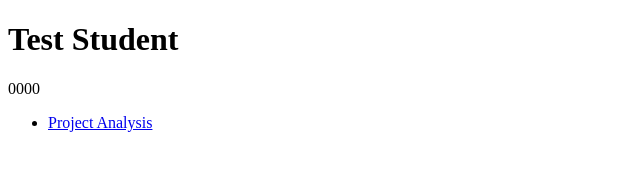
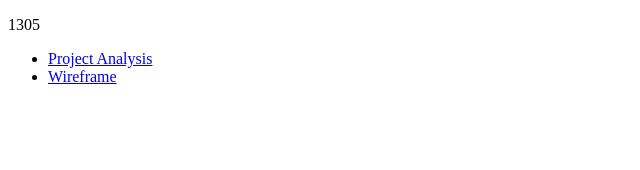
Before and after one commit to shanetrimble/WSP, a plain HTML site: page index.html in a window 1280 px wide. Shown: the whole page, without its empty margins (0-640 px from the left). Drawn offline with Linux system fonts and the light colour scheme.

Commit message:
Initial commit Shane Trimble's WSP May 2013
Established folder structure.
Test was very helpful!
Git is not going to "git" me this time!

```diff
--- a/index.html
+++ b/index.html
@@ -3,14 +3,15 @@
 <head>
 <meta charset="utf-8" />
 
-<title>Test Student's WSP Portal</title>
+<title>Shane Trimble's WSP Portal</title>
 </head>
 
 <body>
-	<h1>Test Student</h1>
-	<p>0000</p>
+	<h1Shane Trimble</h1>
+	<p>1305</p>
 	<ul>
-		<li><a href="http:...">Project Analysis</a></li>
+		<li><a href="#">Project Analysis</a></li>
+		<li><a href="#">Wireframe</a></li>
 	</ul>
 </body>
 </html>
```
